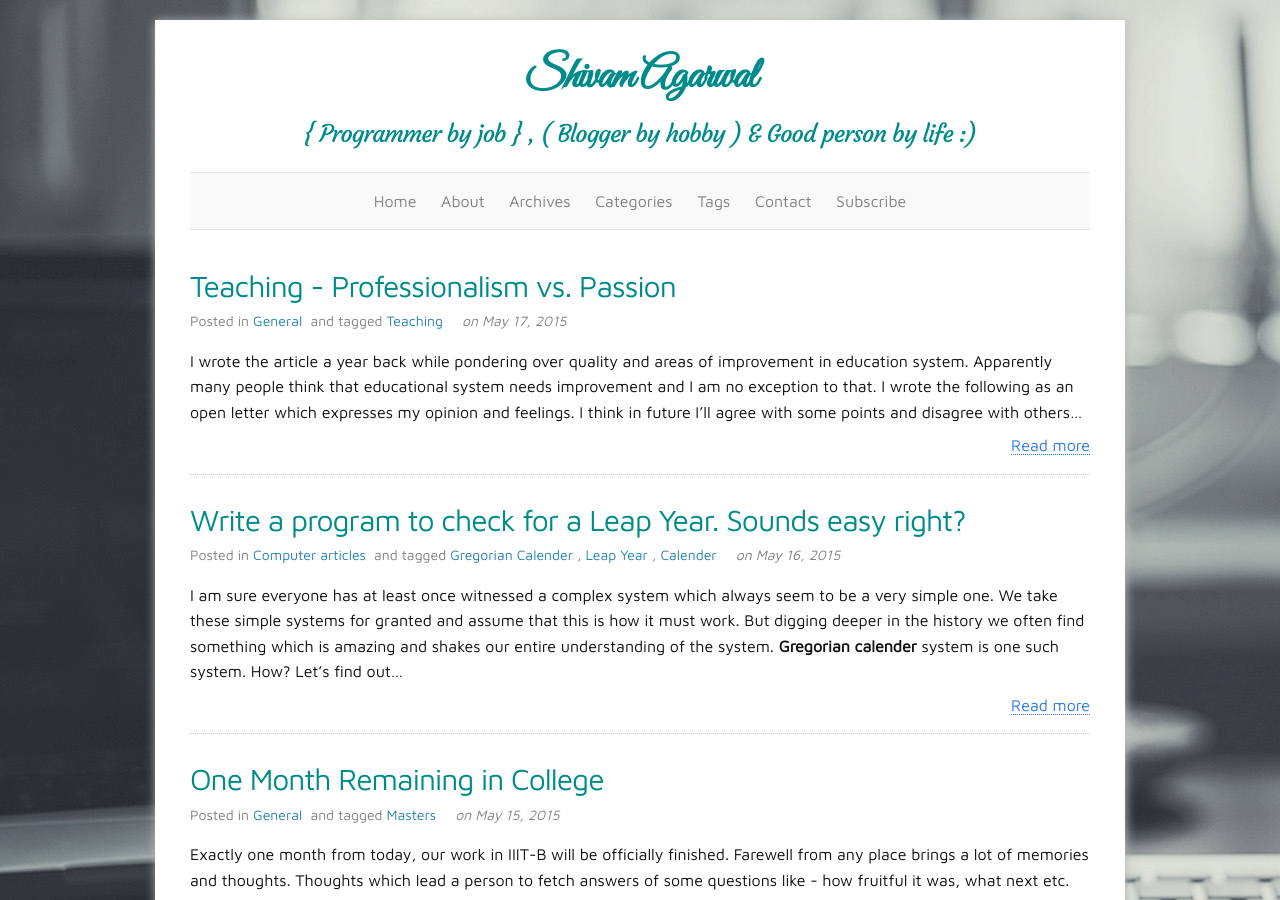
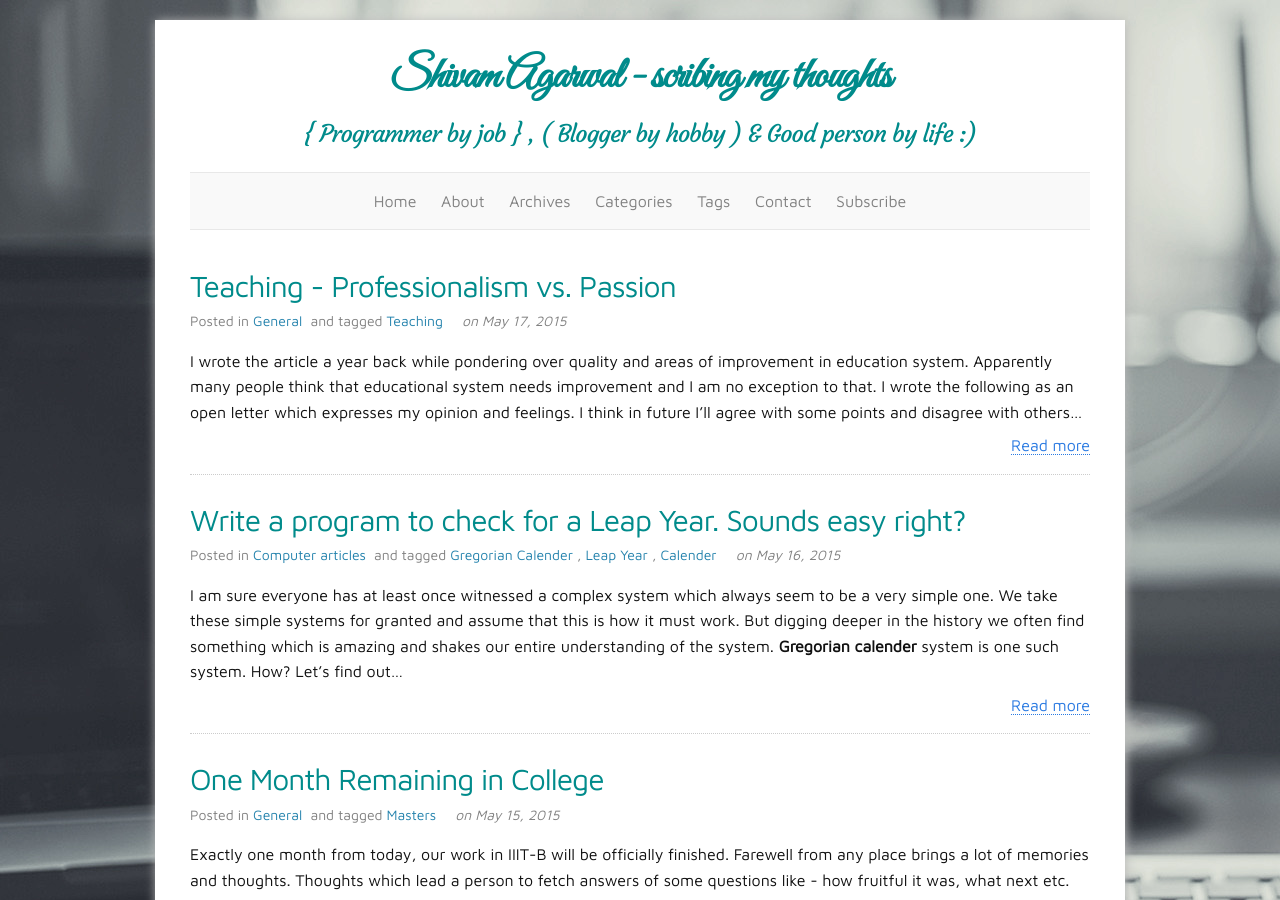
Before and after one commit to shivam-agarwal/shivam-agarwal.github.io, a Jekyll site: the page built from index.html, in a window 1280 px wide and 900 px high. Built offline with Jekyll 4.4.1, drawn with Linux system fonts in a browser that asks for light colours; the list of posts is cut into pages by our own code; some of the changed text lies outside the part shown.

```diff
--- a/_config.yml
+++ b/_config.yml
@@ -1,5 +1,5 @@
 ### Site info:
-title: Shivam Agarwal
+title: Shivam Agarwal - scribing my thoughts
 tagline: " { Programmer by job } , ( Blogger by hobby ) & Good person by life :) "
 author: Shivam Agarwal
 email: shivamlearning@gmail.com
--- a/_includes/head.html
+++ b/_includes/head.html
@@ -1,5 +1,5 @@
 <head>
-<link rel="image_src" href="/images/blog-thumbnail.png" />
+<link rel="image_src" href="/images/blog-thumbnail.jpg" />
 
 <meta charset="utf-8">
 <meta http-equiv="X-UA-Compatible" content="IE=edge">
```
